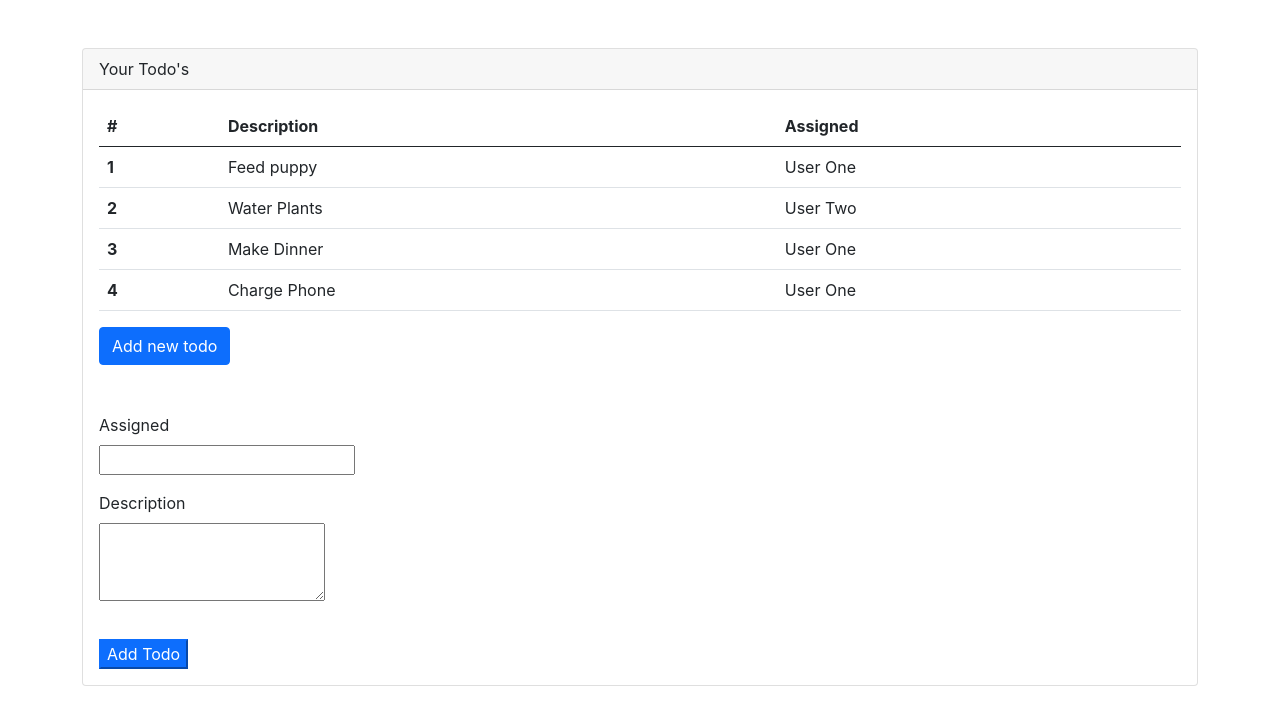
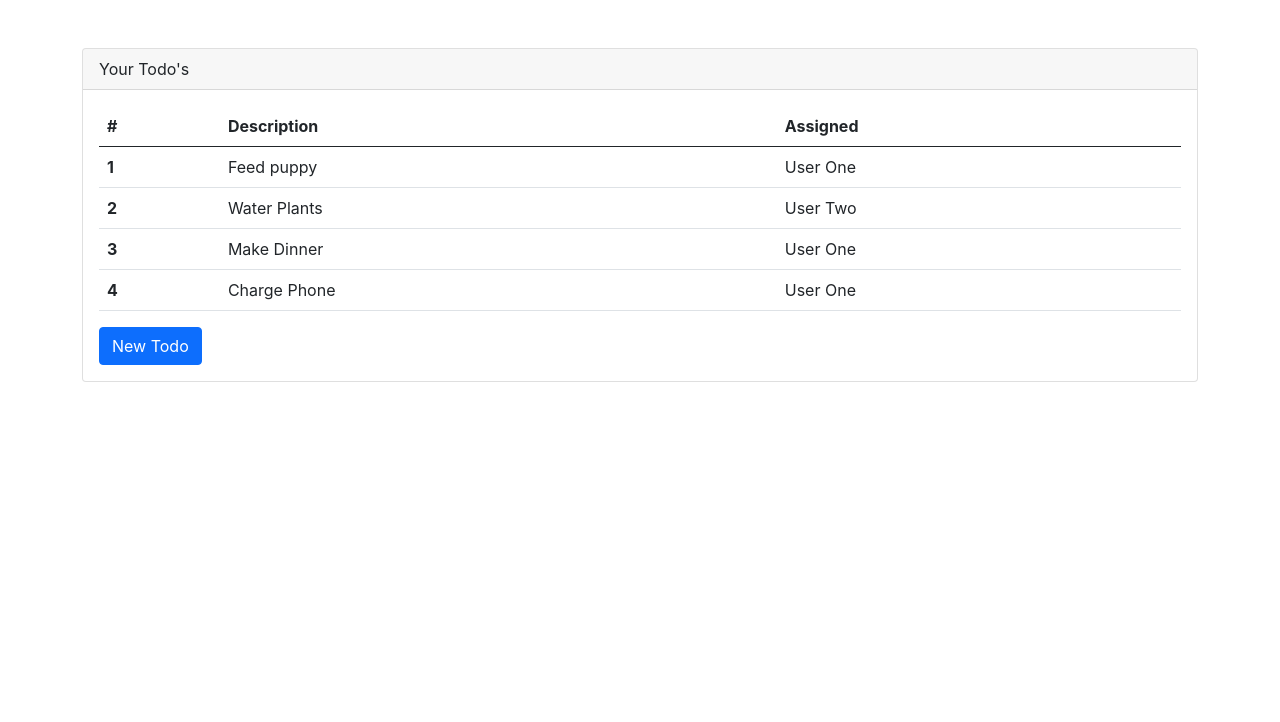
Before and after one commit to aratimauryacsuf/react-todos, a React (Create React App) app: page / in a window 1280 px wide. Shown: the top 722 px of the page. Built offline with nearby package versions, Linux system fonts and the light colour scheme.

Commit message:
conditional rendering

```diff
--- a/src/App.js
+++ b/src/App.js
@@ -5,6 +5,9 @@
 import NewTodoForm from './components/NewTodoForm';
 
 function App() {
+
+  const [showTodoForm, setShowTodoForm]= useState(false);
+
 const [todos, setTodos] = useState([
   {rowNum: 1, rowDescription: 'Feed puppy', rowAssigned: 'User One'},
   {rowNum: 2, rowDescription: 'Water Plants', rowAssigned: 'User Two'},
@@ -47,10 +50,13 @@
         </div>
         <div className='card-body'>
           <TodoTable todos={todos}  deleteTodo={deleteTodo}/>
-          <button className= 'btn btn-primary'  >
-            Add new todo
+          <button onClick = {() => setShowTodoForm(!showTodoForm)} className= 'btn btn-primary'  >
+           {showTodoForm ? 'Close New Todo' : 'New Todo'}
             </button>
+            { showTodoForm &&
             <NewTodoForm addTodo={addTodo}/>
+            }
+
         </div>
       </div>
     </div>
```
